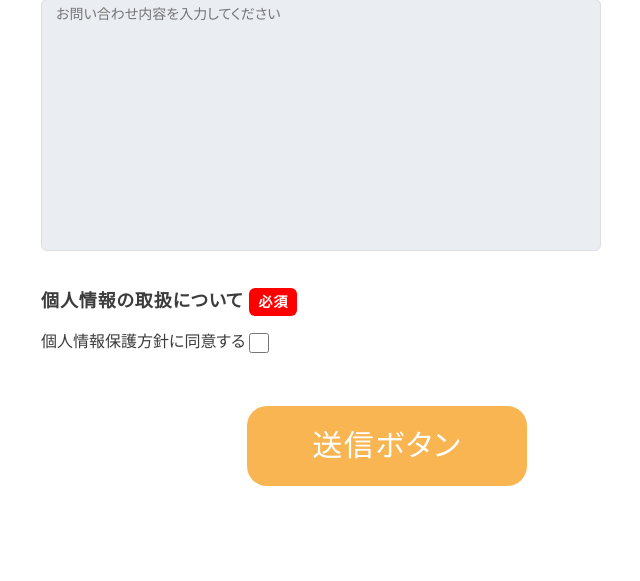
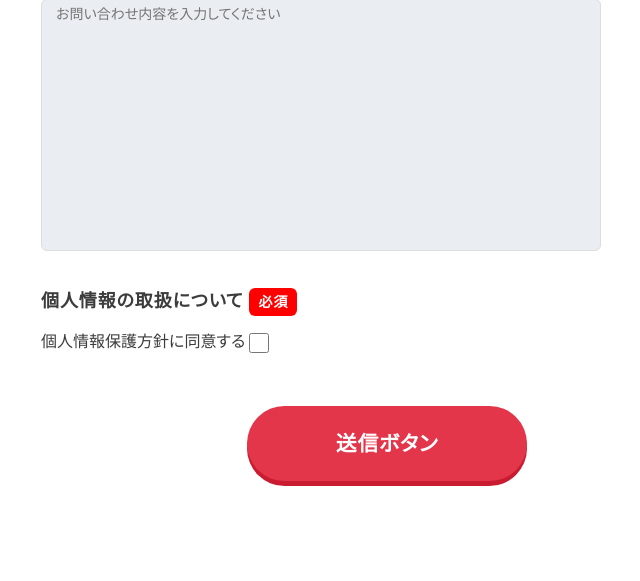
Before and after one commit to musan0328/portfolio, a PHP site: page /contact.php in a window 1280 px wide. Shown: the part 1838-2419 px from the top of the page, without its empty margins (253-893 px from the left). Run offline with PHP 8.4, Linux system fonts and the light colour scheme; some libraries are stand-ins or nearby versions.

Commit message:
7回目の修正です

```diff
--- a/css/contact.css
+++ b/css/contact.css
@@ -700,27 +700,35 @@ label[for] {
 }
 
 .Form-Btn {
-  border-radius: 20px;
+  display: block;
+  background-color: #e3364a;
+  box-shadow: 0 5px 0 #ca1c30;
+  border-radius: 60px;
+  border: none;
+  color: #fff;
+  text-decoration: none;
+  font-family: "Yu Gothic Medium", "游ゴシック Medium", YuGothic, "游ゴシック体", "ヒラギノ角ゴ Pro W3", "メイリオ", sans-serif;
+  padding: 0.8em 3em;
   margin-top: 32px;
   margin-left: auto;
   margin-right: auto;
   margin-bottom: 100px;
-  padding: 10px 0;
   width: 280px;
-  display: block;
-  letter-spacing: 0.05em;
-  background: #F8B551;
-  color: #fff;
-  font-size: 30px;
-  border: none;
   text-align: center;
   cursor: pointer;
-  font-family: "Yu Gothic Medium", "游ゴシック Medium", YuGothic, "游ゴシック体", "ヒラギノ角ゴ Pro W3", "メイリオ", sans-serif;
+  font-size: 1.3rem;
+  letter-spacing: 0.05rem;
+  font-weight: bold;
 }
 
 .Form-Btn:hover {
-  transition: 1.3s;
-  opacity: 0.8;
+  box-shadow: none;
+  transform: translateY(5px);
+}
+
+.Form-Btn:active {
+  box-shadow: none;
+  transform: translateY(5px);
 }
 
 .Form-Item-Input-sei, .Form-Item-Input2 {
```
